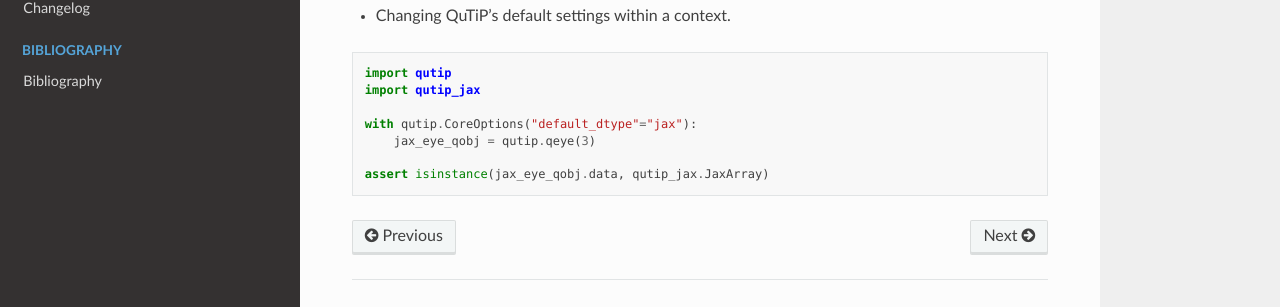
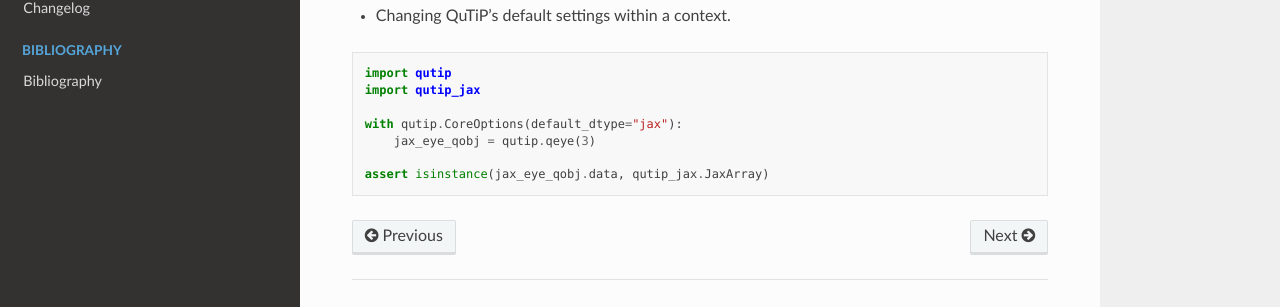
Before and after one commit to qutip/qutip-jax, a Sphinx documentation site: the page built from doc/source/basics.rst, in a window 1280 px wide and 900 px high, scrolled down 656 px. Shown: the part 515-822 px from the top of the window. Built offline with Sphinx 7.4.7 and the Read the Docs theme 2.0.0, drawn with Linux system fonts in a browser that asks for light colours; the version number could not be read and is left out.

Commit message:
Fix typos in documentation example

```diff
--- a/doc/source/basics.rst
+++ b/doc/source/basics.rst
@@ -64,7 +64,7 @@ There are many ways to create a QuTiP ``Qobj`` backed by JAX's array class.
     import qutip
     import qutip_jax
 
-    with qutip.CoreOptions("default_dtype"="jax"):
+    with qutip.CoreOptions(default_dtype="jax"):
         jax_eye_qobj = qutip.qeye(3)
 
     assert isinstance(jax_eye_qobj.data, qutip_jax.JaxArray)
```
